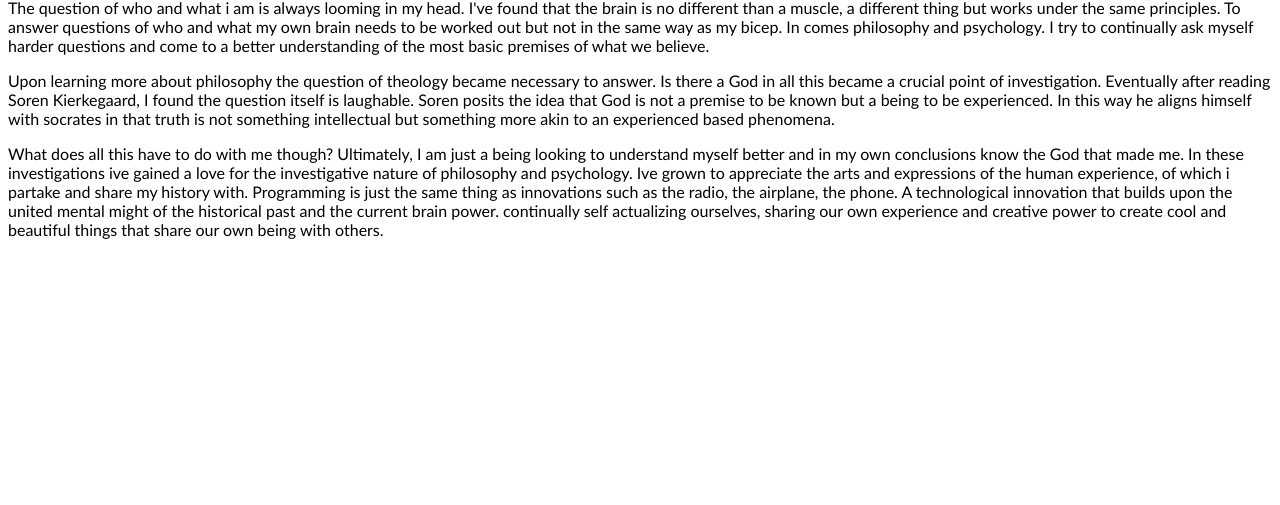
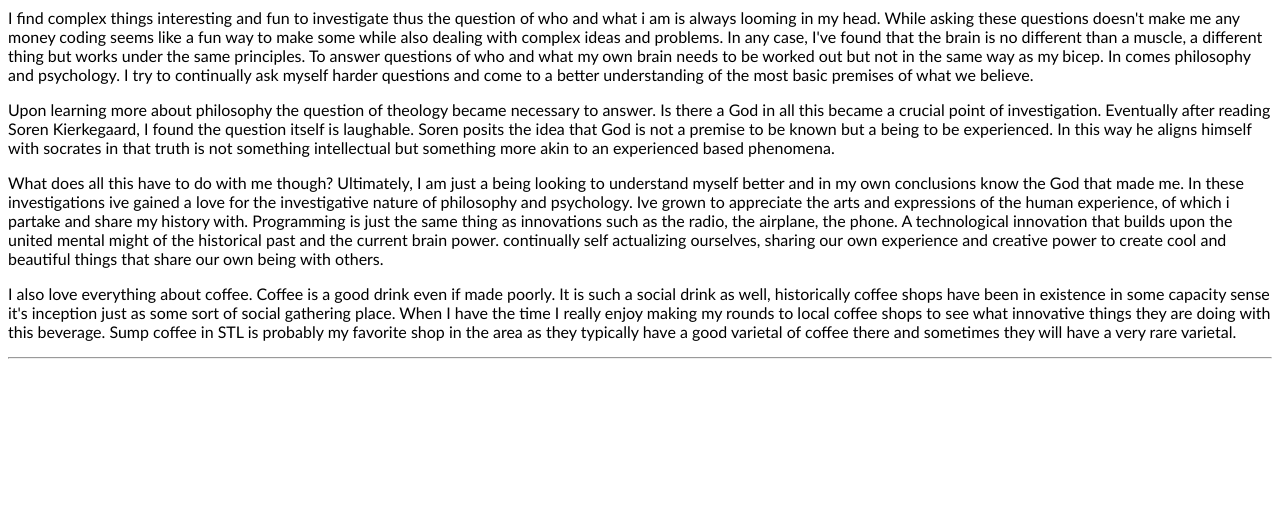
Before and after one commit to SWIC-177/html-css-skills-demo-ontologictelos, a plain HTML site: page index.html in a window 1280 px wide. Shown: the part 295-800 px from the top of the page. Drawn offline with Linux system fonts and the light colour scheme.

Commit message:
add html style and content

```diff
--- a/index.html
+++ b/index.html
@@ -10,10 +10,12 @@
   <body>
 
     <img class= "me" src="images/IMG_3507.JPG" alt="A abstract photo of Mark P Richter">
+    <hr>
     <h1>About Me</h1>
       <p>
-        The question of who and what i am is always looming in my head.
-        I've found that the brain is no different than a muscle, a different thing but works under the same principles.
+        I find complex things interesting and fun to investigate thus the question of who and what i am is always looming in my head.
+        While asking these questions doesn't make me any money coding seems like a fun way to make some while also dealing with complex ideas and problems.
+        In any case, I've found that the brain is no different than a muscle, a different thing but works under the same principles.
         To answer questions of who and what my own brain needs to be worked out but not in the same way as my bicep. In comes philosophy and psychology.
         I try to continually ask myself harder questions and come to a better understanding of the most basic premises of what we believe.
       </p>
@@ -30,5 +32,12 @@
         as the radio, the airplane, the phone. A technological innovation that builds upon the united mental might of the historical past and the current brain power.
         continually self actualizing ourselves, sharing our own experience and creative power to create cool and beautiful things that share our own being with others.
       </p>
+      <p> I also love everything about coffee. Coffee is a good drink even if made poorly. It is such a social drink as well,
+          historically coffee shops have been in existence in some capacity sense it's inception just as some sort of social gathering place.
+          When I have the time I really enjoy making my rounds to local coffee shops to see what innovative things they are doing with this beverage.
+          Sump coffee in STL is probably my favorite shop in the area as they typically have a good varietal of coffee there and sometimes they will have a very rare varietal.
+
+      </p>
+      <hr>
   </body>
 </html>
```
